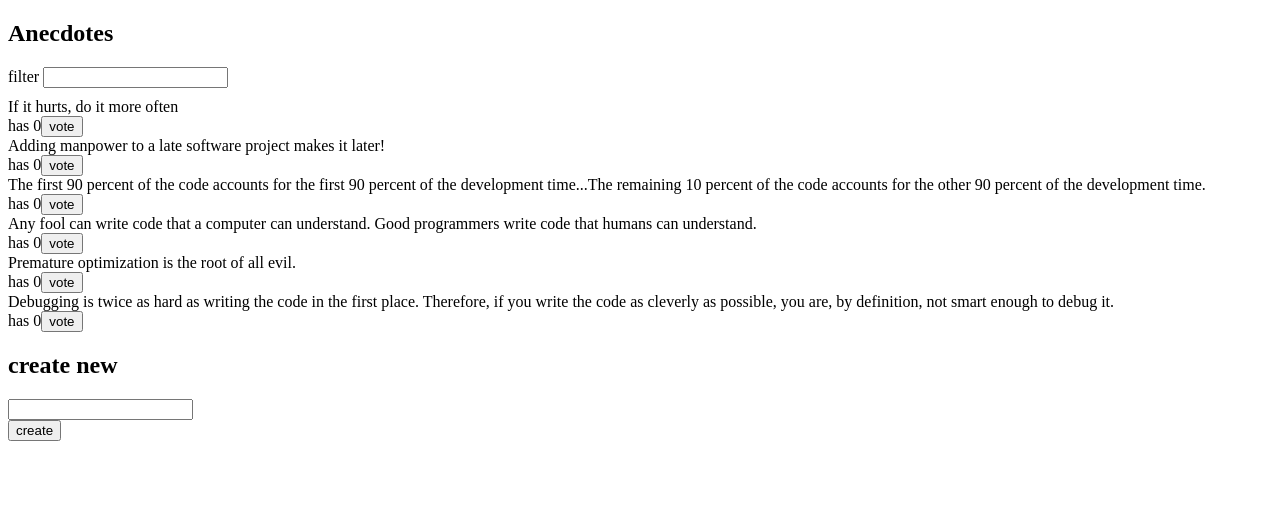
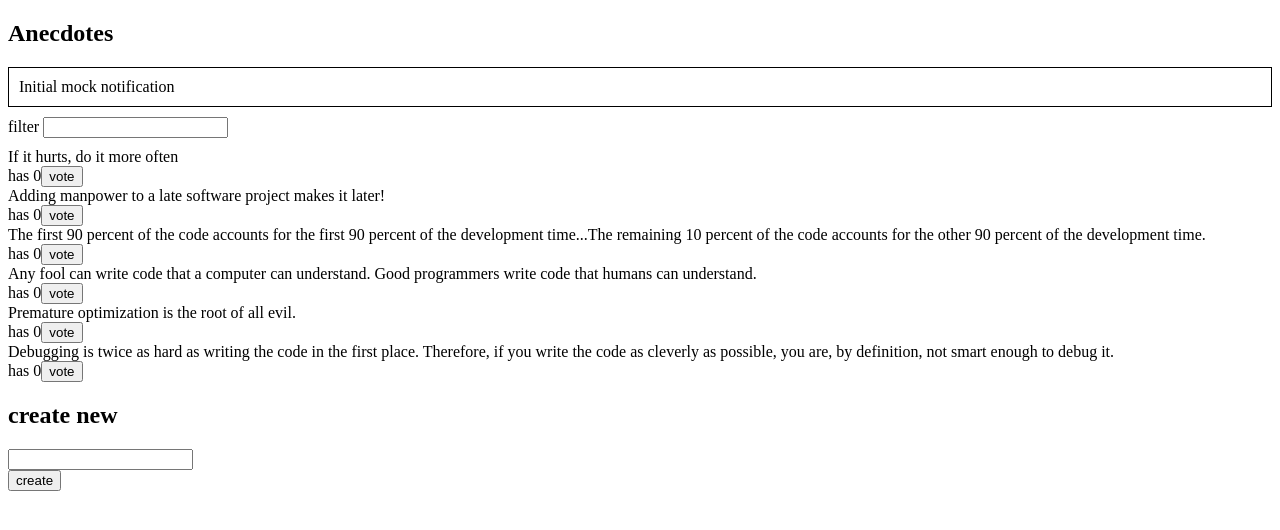
Before and after one commit to jakehong0521/full-stack-open, a React (Vite) app in the folder part6/redux-anecdotes/: page / in a window 1280 px wide. Shown: the top 530 px of the page. Built offline with nearby package versions, Linux system fonts and the light colour scheme; the HTML template or start-up script is replaced by a standard one.

Commit message:
Add E6.12 Anecdotes, step 10

```diff
--- a/part6/redux-anecdotes/src/App.jsx
+++ b/part6/redux-anecdotes/src/App.jsx
@@ -1,11 +1,13 @@
 import AnecdoteForm from "./components/AnecdoteForm";
 import AnecdoteList from "./components/AnecdoteList";
 import Filter from "./components/Filter";
+import Notification from "./components/Notification";
 
 const App = () => {
   return (
     <div>
       <h2>Anecdotes</h2>
+      <Notification />
       <Filter />
       <AnecdoteList />
       <AnecdoteForm />
--- a/part6/redux-anecdotes/src/components/Notification.jsx
+++ b/part6/redux-anecdotes/src/components/Notification.jsx
@@ -1,12 +1,16 @@
+import { useSelector } from "react-redux";
+
 const Notification = () => {
+  const notification = useSelector((state) => state.notification);
+
   const style = {
-    border: 'solid',
+    border: "solid",
     padding: 10,
     borderWidth: 1,
-    marginBottom: 10
-  }
+    marginBottom: 10,
+  };
 
-  return <div style={style}>render here notification...</div>
-}
+  return <div style={style}>{notification}</div>;
+};
 
-export default Notification
+export default Notification;
--- /dev/null
+++ b/part6/redux-anecdotes/src/reducers/notificationReducer.js
@@ -0,0 +1,20 @@
+import { createSlice } from "@reduxjs/toolkit";
+
+const initialState = "Initial mock notification";
+
+const notificationSlice = createSlice({
+  name: "notification",
+  initialState,
+  reducers: {
+    addNotification(state, action) {
+      return action.payload;
+    },
+    removeNotification() {
+      return "";
+    },
+  },
+});
+
+export const { addNotification, removeNotification } =
+  notificationSlice.actions;
+export default notificationSlice.reducer;
--- a/part6/redux-anecdotes/src/store.js
+++ b/part6/redux-anecdotes/src/store.js
@@ -2,11 +2,13 @@
 
 import anecdoteReducer from "./reducers/anecdoteReducer";
 import filterReducer from "./reducers/filterReducer";
+import notificationReducer from "./reducers/notificationReducer";
 
 const store = configureStore({
   reducer: {
     anecdotes: anecdoteReducer,
     filter: filterReducer,
+    notification: notificationReducer,
   },
 });
 
```
